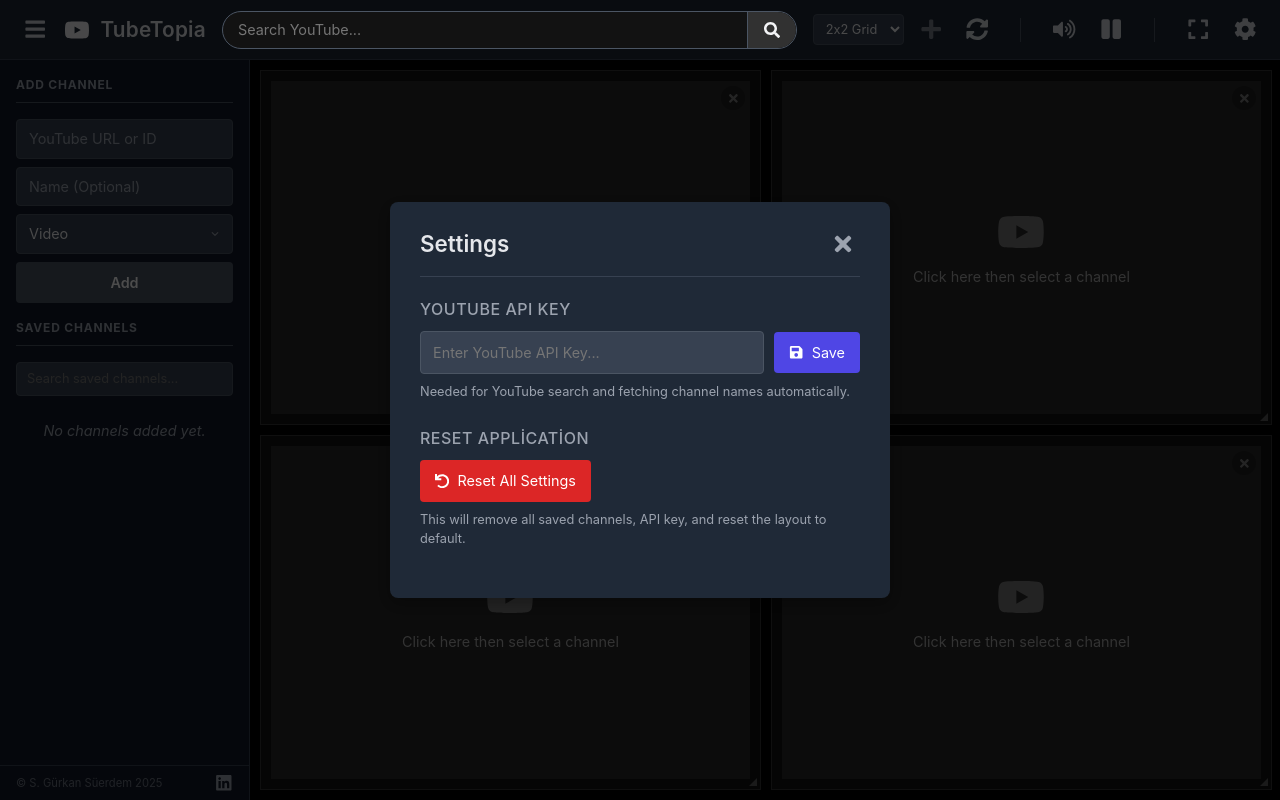
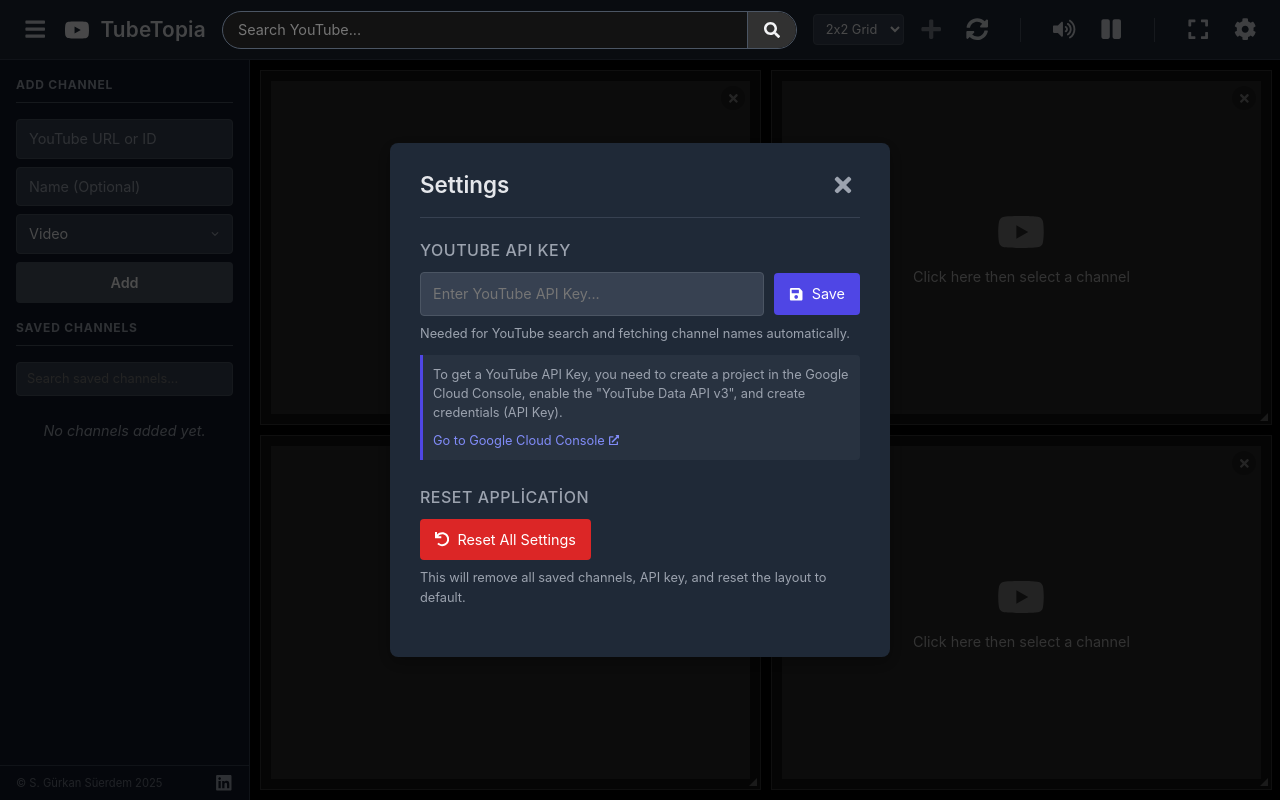
Before and after one commit to Phalegethon/tube-topia, a Next.js app: page / in a window 1280 px wide. Both pictures are taken after a click on the button 1244 px from the left and 29 px from the top of the page. Built offline with nearby package versions, Linux system fonts and the light colour scheme.

Commit message:
Bump version to 1.2.0 and add API key information with external link in SettingsModal

```diff
--- a/package.json
+++ b/package.json
@@ -1,6 +1,6 @@
 {
   "name": "tube-topia-app",
-  "version": "1.1.0",
+  "version": "1.2.0",
   "private": true,
   "scripts": {
     "dev": "next dev --turbopack",
--- a/src/components/SettingsModal.tsx
+++ b/src/components/SettingsModal.tsx
@@ -3,7 +3,7 @@
 import React, { useState, useEffect } from 'react';
 import styled, { keyframes } from 'styled-components';
 import useApiKeyStore from '@/store/apiKeyStore';
-import { FaTimes, FaSave, FaUndo } from 'react-icons/fa';
+import { FaTimes, FaSave, FaUndo, FaExternalLinkAlt } from 'react-icons/fa';
 import { toast } from 'react-toastify';
 import ConfirmationModal from './ConfirmationModal';
 
@@ -148,6 +148,35 @@
     margin: 8px 0 0 0;
 `;
 
+const ApiKeyInfo = styled.div`
+    font-size: 0.8rem;
+    color: #9CA3AF;
+    margin-top: 12px;
+    padding: 10px;
+    background-color: rgba(75, 85, 99, 0.2); // Subtle background
+    border-left: 3px solid #4F46E5; // Primary color border
+    border-radius: 0 4px 4px 0;
+
+    p {
+        margin: 0 0 8px 0;
+        line-height: 1.5;
+    }
+
+    a {
+        color: #818CF8; // Lighter primary for links
+        text-decoration: none;
+        display: inline-flex;
+        align-items: center;
+        gap: 4px;
+        transition: color 0.2s ease;
+
+        &:hover {
+            color: #A78BFA; // Lighter hover color
+            text-decoration: underline;
+        }
+    }
+`;
+
 const SettingsModal: React.FC<SettingsModalProps> = ({ isOpen, onClose }) => {
   const { apiKey, setApiKey } = useApiKeyStore();
   const [localApiKey, setLocalApiKey] = useState(apiKey || '');
@@ -207,6 +236,15 @@
             <HelperText>
                 Needed for YouTube search and fetching channel names automatically.
             </HelperText>
+            <ApiKeyInfo>
+                <p>
+                    To get a YouTube API Key, you need to create a project in the Google Cloud Console,
+                    enable the "YouTube Data API v3", and create credentials (API Key).
+                </p>
+                <a href="https://console.cloud.google.com/apis/library/youtube.googleapis.com" target="_blank" rel="noopener noreferrer">
+                    Go to Google Cloud Console <FaExternalLinkAlt size="0.8em" />
+                </a>
+            </ApiKeyInfo>
         </SettingsSection>
 
         {/* Reset Section */}
```
